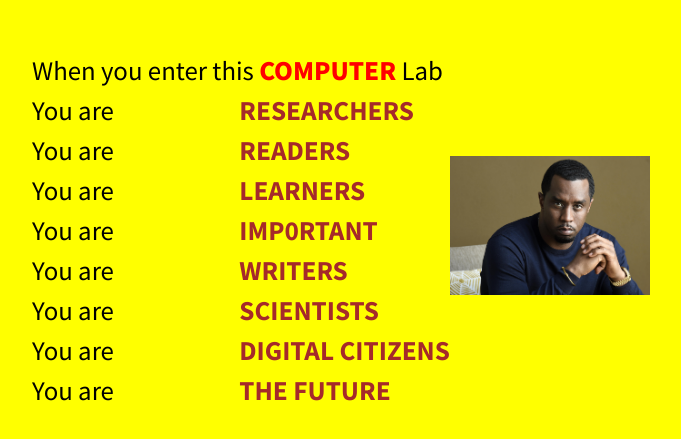
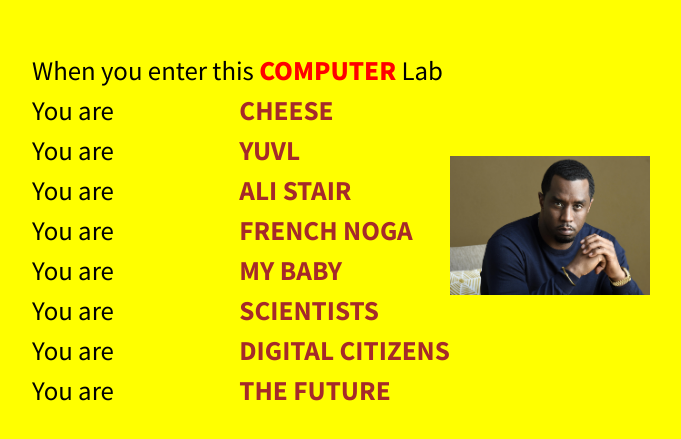
Before and after one commit to pulkitgmslol/DIDDY, a plain HTML site: page index.html in a window 1280 px wide. Shown: the part 171-610 px from the top of the page, without its empty margins (299-980 px from the left). Drawn offline with Linux system fonts and the light colour scheme.

Commit message:
Update index.html

```diff
--- a/index.html
+++ b/index.html
@@ -10,11 +10,11 @@
     <div>
         <div>When you enter this <span style="font-weight: 900; color: red;">COMPUTER</span> Lab</div>
         <ul>
-            <li>You are <span class="font-weight">RESEARCHERS</span></li>
-            <li>You are <span class="font-weight">READERS</span></li>
-            <li>You are <span class="font-weight">LEARNERS</span></li>
-            <li>You are <span class="font-weight">IMP0RTANT</span></li>
-            <li>You are <span class="font-weight">WRITERS</span></li>
+            <li>You are <span class="font-weight">CHEESE</span></li>
+            <li>You are <span class="font-weight">YUVL</span></li>
+            <li>You are <span class="font-weight">ALI STAIR</span></li>
+            <li>You are <span class="font-weight">FRENCH NOGA</span></li>
+            <li>You are <span class="font-weight">MY BABY</span></li>
             <li>You are <span class="font-weight">SCIENTISTS</span></li>
             <li>You are <span class="font-weight">DIGITAL CITIZENS</span></li>
             <li>You are <span class="font-weight">THE FUTURE</span></li>
```
